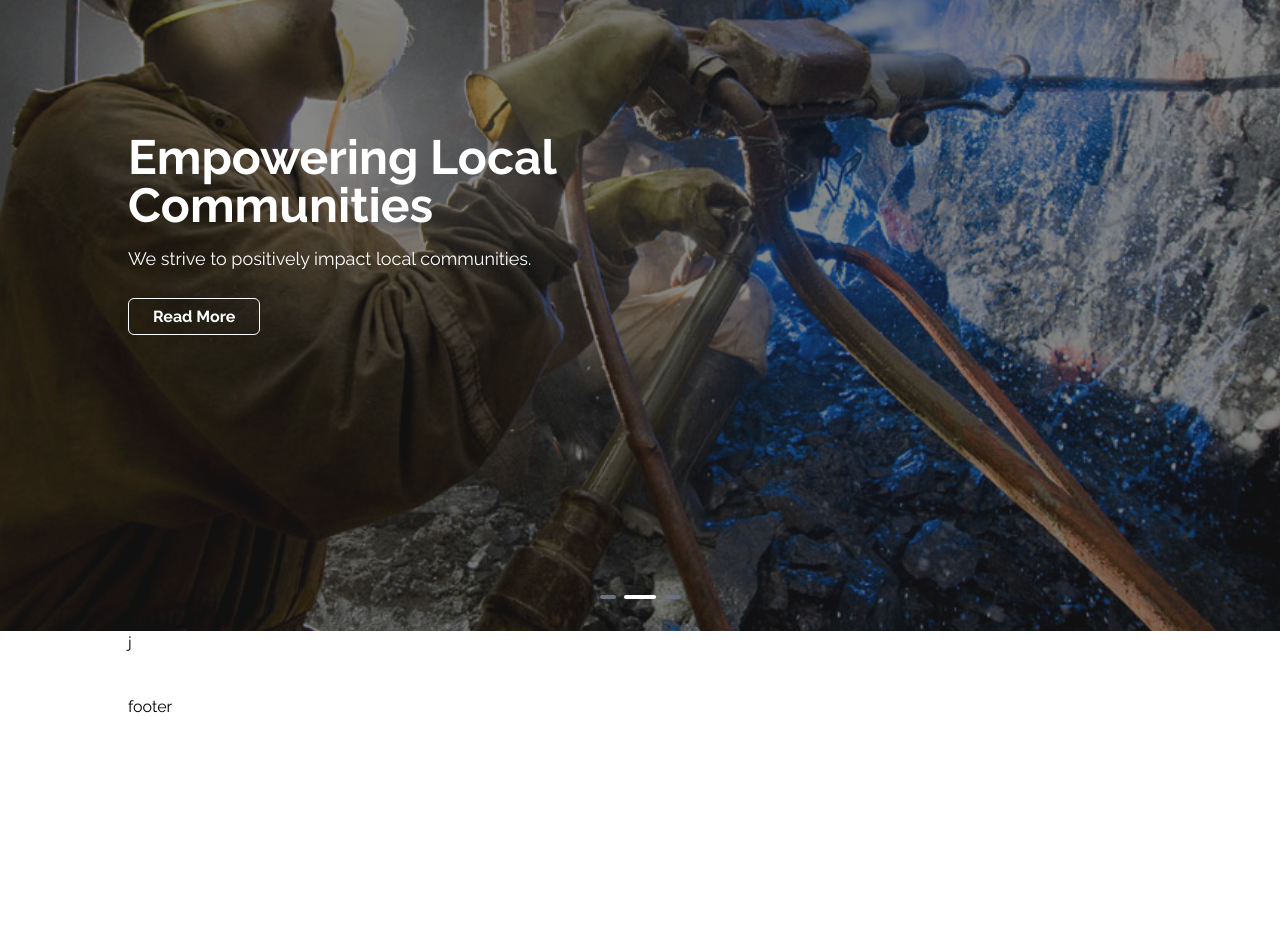
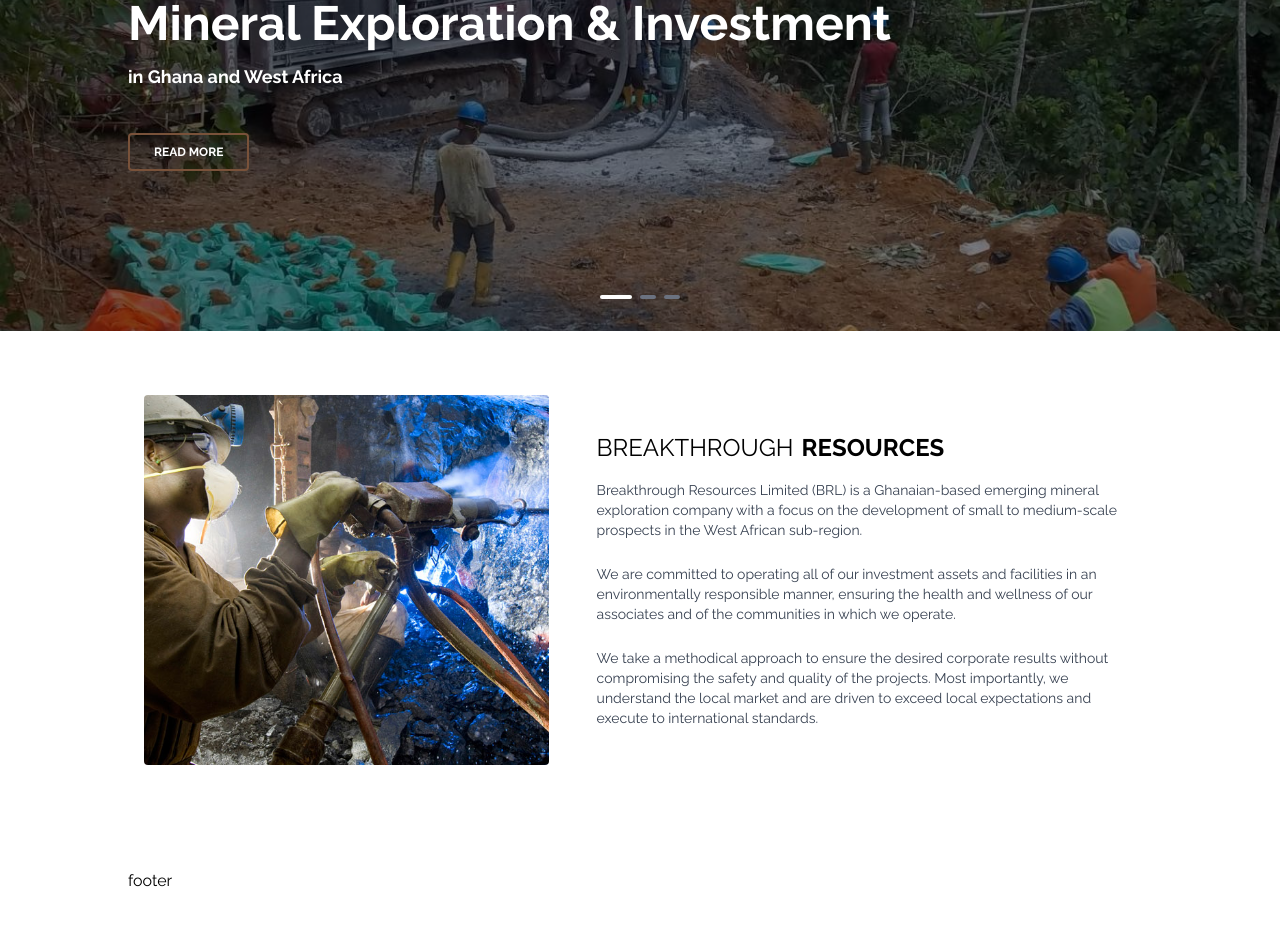
Before and after one commit to ranselorm/brlmining, a React (Vite) app: page / in a window 1280 px wide. Shown: the part 360-1286 px from the top of the page. Before the commit the page ends 1119 px from the top, so only its background shows below. Built offline with nearby package versions, Linux system fonts and the light colour scheme.

Commit message:
Add about

```diff
--- a/src/App.tsx
+++ b/src/App.tsx
@@ -1,10 +1,13 @@
+import About from "./components/About";
 import Hero from "./components/Hero";
 import Layout from "./components/Layout";
 
 function App() {
   return (
     <>
-      <Layout>j</Layout>
+      <Layout>
+        <About />
+      </Layout>
     </>
   );
 }
--- /dev/null
+++ b/src/components/About.tsx
@@ -0,0 +1,42 @@
+// src/components/About.tsx
+import React from "react";
+
+const About: React.FC = () => {
+  return (
+    <section className="flex flex-col gap-4 md:gap-12 lg:flex-row items-center justify-center py-16 px-4">
+      <div className="w-full lg:w-1/2 h-[370px] flex justify-center lg:justify-end mb-8 lg:mb-0">
+        <img
+          src="/images/hero2.jpg"
+          alt="Mineral Exploration"
+          className="w-full h-auto rounded object-cover"
+        />
+      </div>
+
+      <div className="w-full lg:w-4/6 text-center lg:text-left text-sm">
+        <h2 className="text-2xl mb-4">
+          BREAKTHROUGH
+          <span className="font-bold ml-2">RESOURCES</span>
+        </h2>
+        <p className="text-gray-700 mb-6 text-left">
+          Breakthrough Resources Limited (BRL) is a Ghanaian-based emerging
+          mineral exploration company with a focus on the development of small
+          to medium-scale prospects in the West African sub-region.
+        </p>
+        <p className="text-gray-700 mb-6">
+          We are committed to operating all of our investment assets and
+          facilities in an environmentally responsible manner, ensuring the
+          health and wellness of our associates and of the communities in which
+          we operate.
+        </p>
+        <p className="text-gray-700">
+          We take a methodical approach to ensure the desired corporate results
+          without compromising the safety and quality of the projects. Most
+          importantly, we understand the local market and are driven to exceed
+          local expectations and execute to international standards.
+        </p>
+      </div>
+    </section>
+  );
+};
+
+export default About;
--- a/src/components/Hero.tsx
+++ b/src/components/Hero.tsx
@@ -29,7 +29,7 @@
   useEffect(() => {
     const interval = setInterval(() => {
       setCurrentIndex((prevIndex) => (prevIndex + 1) % slides.length);
-    }, 5000);
+    }, 10000);
 
     return () => clearInterval(interval);
   }, []);
@@ -40,7 +40,7 @@
   };
 
   return (
-    <section className="relative w-full h-screen overflow-hidden">
+    <section className="relative w-full h-[400px] md:h-[500px] overflow-hidden">
       {/* Background Images with Overlay */}
       {slides.map((slide, index) => (
         <div
@@ -54,21 +54,23 @@
             backgroundPosition: "center",
           }}
         >
-          <div className="absolute inset-0 bg-black opacity-50"></div>{" "}
+          <div className="absolute inset-0 bg-black opacity-50"></div>
           {/* Overlay */}
         </div>
       ))}
 
       {/* Hero Content */}
       <div className="absolute inset-0 flex items-center justify-start px-8 lg:px-32 text-left text-white">
-        <div className="max-w-lg">
+        <div className="w-full md:max-w-3xl">
           <h1 className="text-5xl font-bold mb-4">
             {slides[currentIndex].title}
           </h1>
-          <p className="text-lg mb-8">{slides[currentIndex].description}</p>
+          <p className="text-lg mb-12 font-semibold">
+            {slides[currentIndex].description}
+          </p>
           <a
             href={slides[currentIndex].buttonUrl}
-            className="border border-white hover:bg-white hover:text-black text-white font-semibold py-2 px-6 rounded-md transition duration-200"
+            className="border-2 border-primary hover:bg-primary text-white font-semibold py-[10px] px-6 rounded transition duration-200 uppercase text-xs"
           >
             Read More
           </a>
--- a/src/components/Layout.tsx
+++ b/src/components/Layout.tsx
@@ -6,7 +6,7 @@
 const LayoutContainer: React.FC<{ children: React.ReactNode }> = ({
   children,
 }) => (
-  <div className="w-full mx-auto px-4 sm:px-6 md:px-32 bg-white">
+  <div className="w-full mx-auto px-4 sm:px-4 md:px-32 bg-white">
     {children}
   </div>
 );
@@ -22,7 +22,7 @@
 const Layout: React.FC<{ children: React.ReactNode }> = ({ children }) => {
   return (
     <div>
-      <header className="border-t-[10px] border-yellow-800 text-white font-sans">
+      <header className="border-t-[10px] border-yellow-800 text-white font-sans sticky top-0 z-50 bg-white">
         <Navbar />
         {/* <LayoutContainer>
           <p>k</p>
--- a/tailwind.config.js
+++ b/tailwind.config.js
@@ -8,7 +8,7 @@
         sans: ["Raleway", "sans-serif"], // Set Raleway as default sans font
       },
       colors: {
-        primary: "#854d0e",
+        primary: "#79523a",
         secondary: "#f5c700",
         accent: "#16efd2",
       },
```
